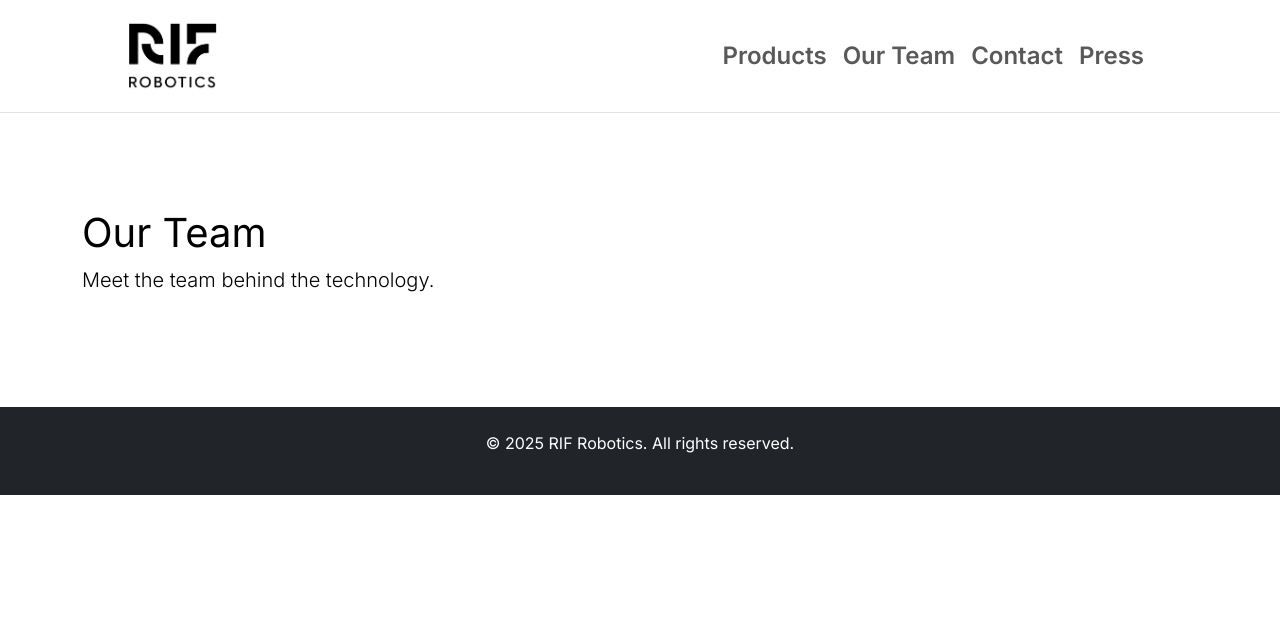
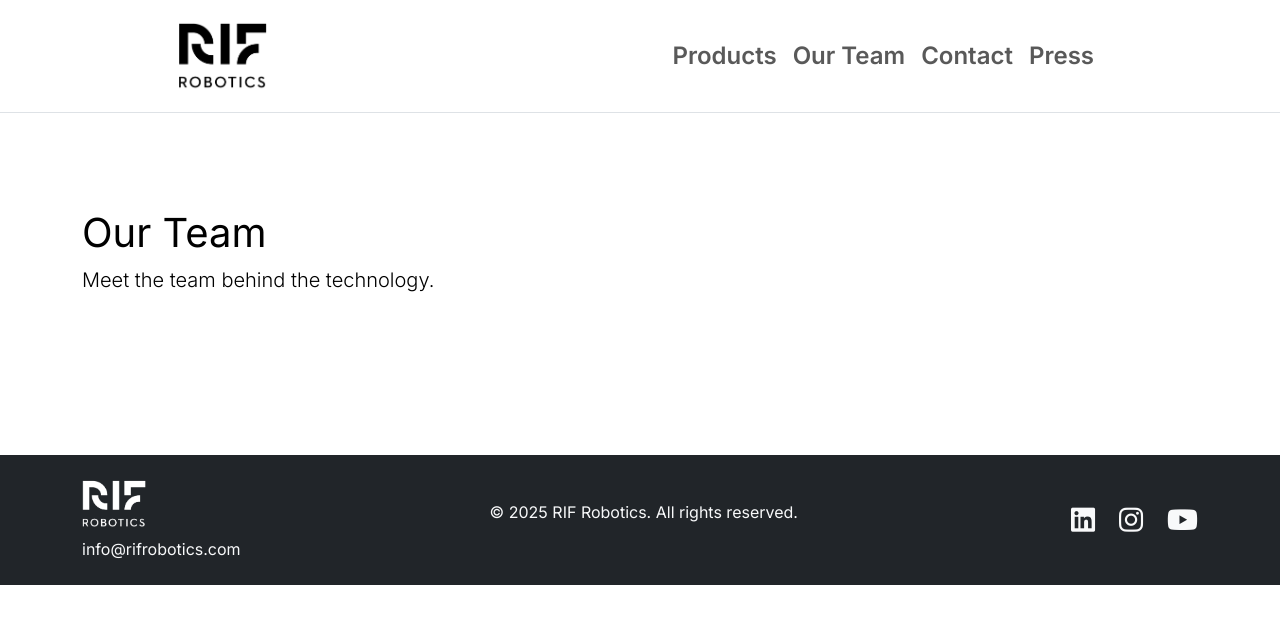
Before and after one commit to RIF-Robotics/rif-website-2025, a Jekyll site: the page built from team.html, in a window 1280 px wide. Shown: the top 624 px of the page. Built offline with Jekyll 4.4.1, drawn with Linux system fonts in a browser that asks for light colours.

Commit message:
footer: Added logo and socials

```diff
--- a/_config.yml
+++ b/_config.yml
@@ -28,3 +28,14 @@
     url: /contact.html
   - title: Press
     url: /press.html
+
+socials:
+  - name: LinkedIn
+    url: https://www.linkedin.com/company/rifrobotics/
+    class: fa-linkedin
+  - name: Instagram
+    url: https://www.instagram.com/rif_robotics/
+    class: fa-instagram
+  - name: YouTube
+    url: https://www.youtube.com/@rifrobotics5274
+    class: fa-youtube
--- a/_includes/footer.html
+++ b/_includes/footer.html
@@ -1,4 +1,26 @@
-<footer class="text-center py-4 bg-dark text-white">
-  <p>© {{ site.time | date: "%Y" }} {{ site.title }}. All rights reserved.</p>
+<footer class="bg-dark text-light py-4 mt-5">
+  <div class="container d-flex flex-column flex-md-row justify-content-between align-items-center">
+
+    <!-- Left: Logo + Contact -->
+    <div class="text-center text-md-start mb-3 mb-md-0">
+      <img src="{{ '/assets/images/RIF_white.png' | relative_url }}" alt="RIF Robotics Logo" height="50" class="mb-2">
+      <p class="mb-0">info@rifrobotics.com</p>
+    </div>
+
+    <p class="text-center justify-content-center">
+      © {{ site.time | date: "%Y" }} {{ site.title }}. All rights reserved.
+    </p>
+
+    <!-- Right: Social Links -->
+    <div class="text-center text-md-end">
+      <div class="d-flex justify-content-center justify-content-md-end">
+        {% for item in site.socials %}
+        <a href="{{ item.url }}" class="text-light ms-4" aria-label="{{ item.name }}">
+          <i class="fab {{ item.class }} fa-lg"></i>
+        </a>
+        {% endfor %}
+      </div>
+    </div>
+  </div>
 </footer>
 <script src="https://cdn.jsdelivr.net/npm/bootstrap@5.3.3/dist/js/bootstrap.bundle.min.js"></script>
--- a/_includes/head.html
+++ b/_includes/head.html
@@ -4,4 +4,5 @@
 <link href="https://cdn.jsdelivr.net/npm/bootstrap@5.3.3/dist/css/bootstrap.min.css" rel="stylesheet">
 <link href="https://cdn.jsdelivr.net/npm/bootstrap-icons@1.11.3/font/bootstrap-icons.css" rel="stylesheet">
 <link href="https://fonts.googleapis.com/css2?family=Inter:wght@300;400;600&display=swap" rel="stylesheet">
+<link href="https://cdnjs.cloudflare.com/ajax/libs/font-awesome/6.5.0/css/all.min.css" rel="stylesheet">
 <link rel="stylesheet" href="{{ '/assets/css/main.css' | relative_url }}">
--- a/assets/css/main.css
+++ b/assets/css/main.css
@@ -9,6 +9,18 @@
     color:#fff;
 }
 
+footer img {
+  max-height: 50px;
+}
+
+footer a {
+    font-size: 22px;
+}
+
+footer a:hover {
+  color: #0d6efd !important; /* Bootstrap primary blue on hover */
+}
+
 /* Make navbar links bigger and bolder */
 .navbar-nav .nav-link {
     font-size: 1.5rem;
@@ -17,12 +29,12 @@
 }
 
 .navbar-brand img {
-    margin-left: 100px;
+    margin-left: 150px;
     max-height: 70px; /* adjust logo size */
 }
 
 .navbar-nav {
-    margin-right: 100px; /* ensure no extra spacing */
+    margin-right: 150px; /* ensure no extra spacing */
 }
 
 .section-pad {
```
Also changed, not shown: assets/images/RIF_white.png (added).
